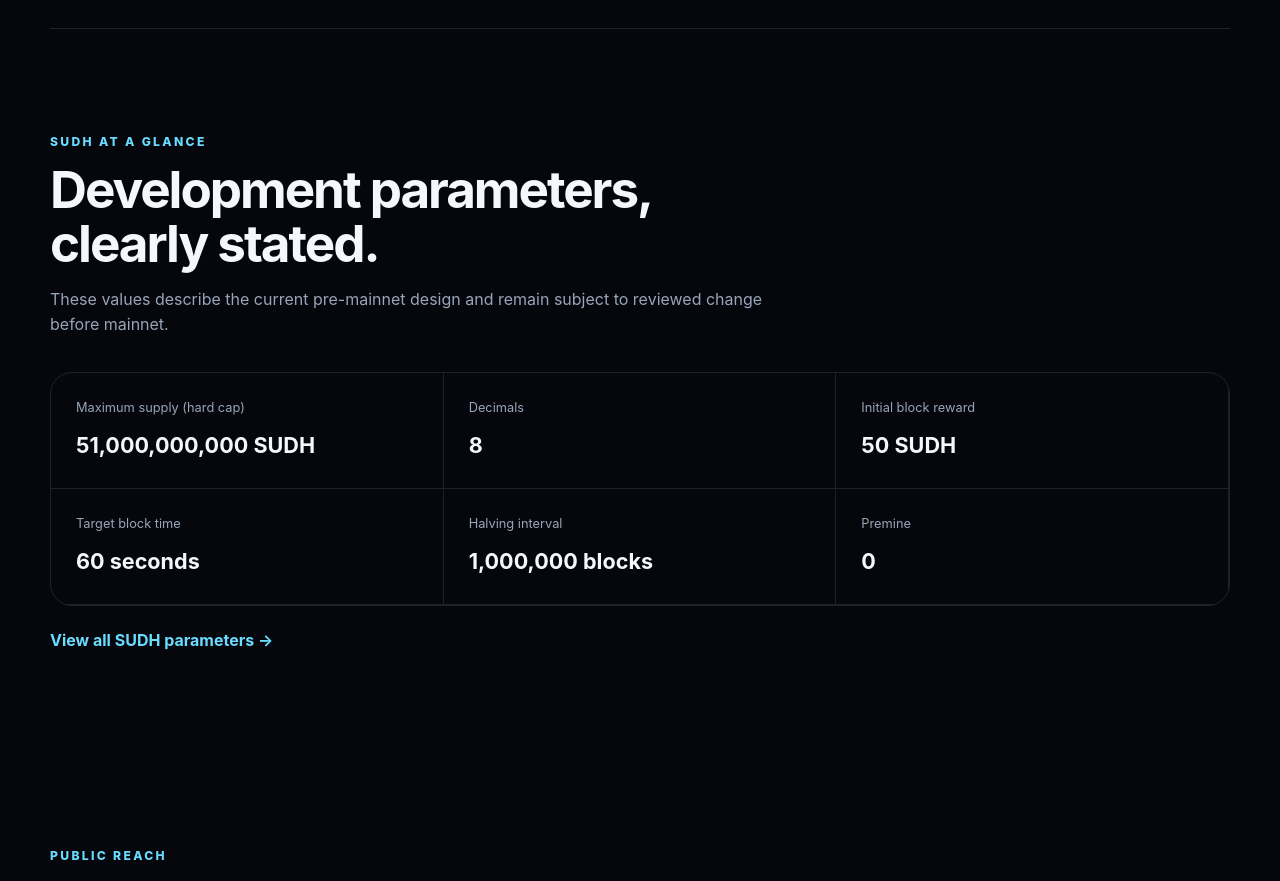
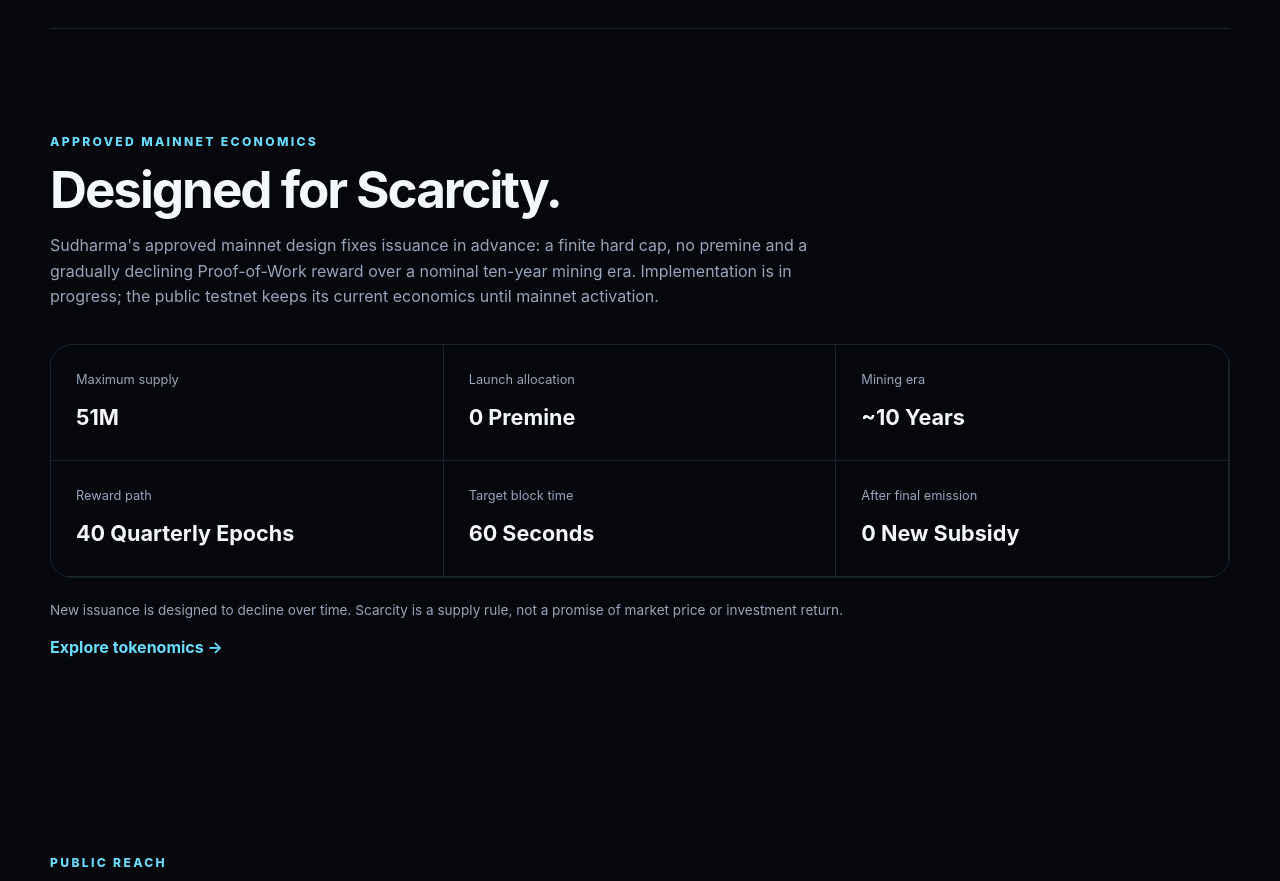
Before and after one commit to sudharma-networks/sudharma, a Next.js app in the folder web/: page / in a window 1280 px wide. Shown: the part 2020-2901 px from the top of the page. Built offline with nearby package versions, Linux system fonts and the light colour scheme; no server answers.

Commit message:
feat(web): present approved mainnet tokenomics on homepage

```diff
--- a/web/app/page.tsx
+++ b/web/app/page.tsx
@@ -4,7 +4,6 @@
 import { ReadinessBadge } from "@/components/readiness-badge";
 import { StatusChip } from "@/components/status-chip";
 import { VisitorCounter } from "@/components/visitor-counter";
-import { SUDH_PARAMETERS } from "@/lib/project";
 import visitorCounterConfig from "@/public/data/visitor-counter.json";
 
 export default function Home() {
@@ -41,9 +40,17 @@
       </section>
 
       <section className="section-shell section-block">
-        <div className="section-heading"><p className="eyebrow">SUDH AT A GLANCE</p><h2>Development parameters, clearly stated.</h2><p>These values describe the current pre-mainnet design and remain subject to reviewed change before mainnet.</p></div>
-        <div className="stats-grid">{SUDH_PARAMETERS.slice(0, 6).map(([label, value]) => <div className="stat" key={label}><span>{label}</span><strong>{value}</strong></div>)}</div>
-        <Link className="text-link" href="/sudh">View all SUDH parameters →</Link>
+        <div className="section-heading"><p className="eyebrow">APPROVED MAINNET ECONOMICS</p><h2>Designed for Scarcity.</h2><p>Sudharma&apos;s approved mainnet design fixes issuance in advance: a finite hard cap, no premine and a gradually declining Proof-of-Work reward over a nominal ten-year mining era. Implementation is in progress; the public testnet keeps its current economics until mainnet activation.</p></div>
+        <div className="stats-grid">
+          <div className="stat"><span>Maximum supply</span><strong>51M</strong></div>
+          <div className="stat"><span>Launch allocation</span><strong>0 Premine</strong></div>
+          <div className="stat"><span>Mining era</span><strong>~10 Years</strong></div>
+          <div className="stat"><span>Reward path</span><strong>40 Quarterly Epochs</strong></div>
+          <div className="stat"><span>Target block time</span><strong>60 Seconds</strong></div>
+          <div className="stat"><span>After final emission</span><strong>0 New Subsidy</strong></div>
+        </div>
+        <p className="muted">New issuance is designed to decline over time. Scarcity is a supply rule, not a promise of market price or investment return.</p>
+        <Link className="text-link" href="/sudh">Explore tokenomics →</Link>
       </section>
 
       <section className="section-shell section-block">
```
